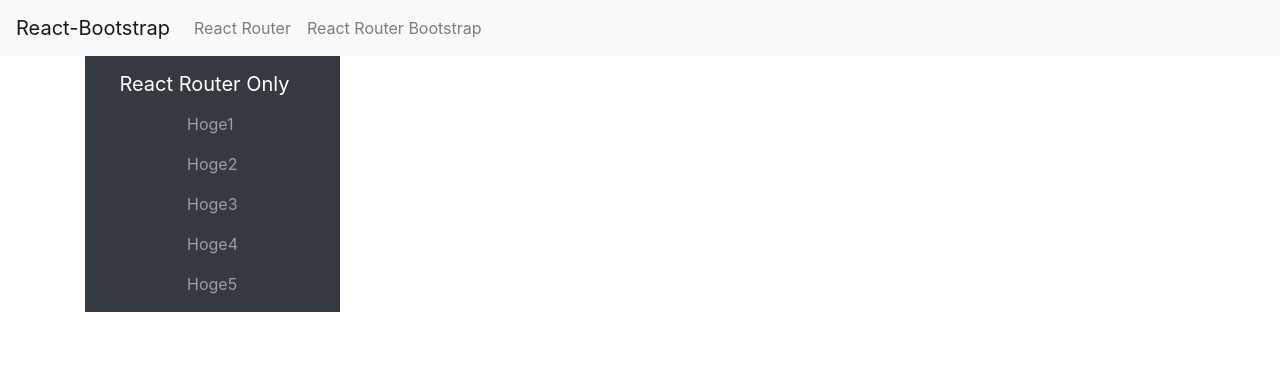
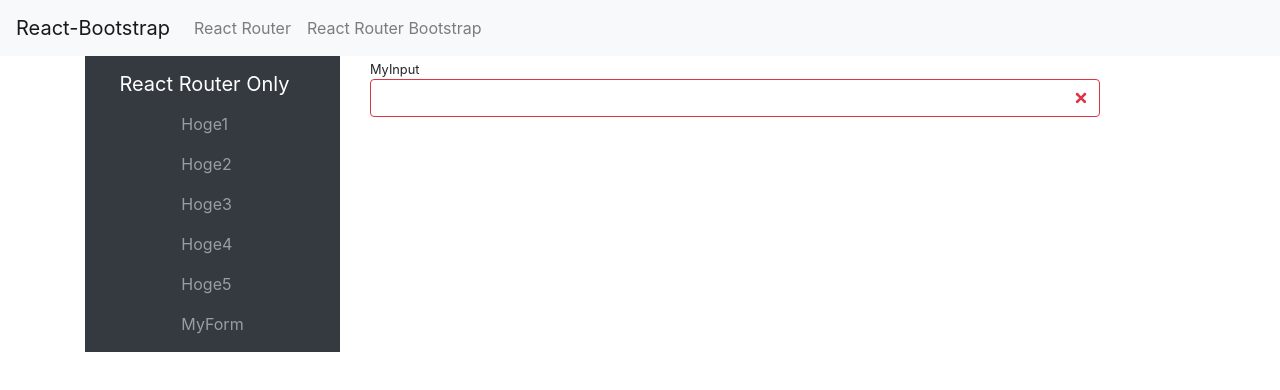
Before and after one commit to kdnakt/react-on-docker, a React (Create React App) app in the folder react/react-sample/: page /react-router-only/myform in a window 1280 px wide. Shown: the top 390 px of the page. Built offline with nearby package versions, Linux system fonts and the light colour scheme; the HTML template or start-up script is replaced by a standard one.

Commit message:
add MyForm

```diff
--- /dev/null
+++ b/react/react-sample/src/page/MyForm.tsx
@@ -0,0 +1,22 @@
+import React, { useRef } from 'react';
+import { Form } from 'react-bootstrap';
+
+const MyForm: React.FC = () => {
+  const myInputRef = useRef<HTMLInputElement>(null);
+  return (
+    <Form validated>
+      <Form.Group>
+        <Form.Text>MyInput</Form.Text>
+        <Form.Control
+          required
+          ref={myInputRef as RefObject<any>}
+          minLength={5}
+          type="text"
+        />
+
+      </Form.Group>
+    </Form>
+  );
+};
+
+export default MyForm;
--- a/react/react-sample/src/page/ReactRouterOnly.tsx
+++ b/react/react-sample/src/page/ReactRouterOnly.tsx
@@ -7,6 +7,7 @@
   Col,
 } from 'react-bootstrap';
 import { Route } from 'react-router';
+import MyForm from './MyForm';
 
 const ReactRouterOnly: React.FC = () => {
   return (
@@ -24,6 +25,7 @@
                   <Nav.Link href="/react-router-only/hoge3">Hoge3</Nav.Link>
                   <Nav.Link href="/react-router-only/hoge4">Hoge4</Nav.Link>
                   <Nav.Link href="/react-router-only/hoge5">Hoge5</Nav.Link>
+                  <Nav.Link href="/react-router-only/myform">MyForm</Nav.Link>
                 </Nav>
               </Navbar.Collapse>
             </Navbar>
@@ -34,6 +36,7 @@
             <Route path="/react-router-only/hoge3" component={() => <h1>Hoge3</h1>} />
             <Route path="/react-router-only/hoge4" component={() => <h1>Hoge4</h1>} />
             <Route path="/react-router-only/hoge5" component={() => <h1>Hoge5</h1>} />
+            <Route path="/react-router-only/myform" component={MyForm} />
           </Col>
         </Row>
       </Container>
```
